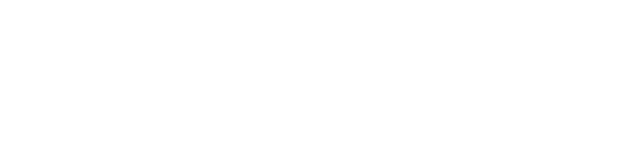
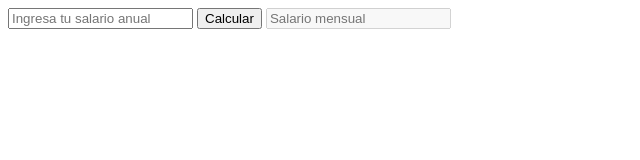
Before and after one commit to Alexis2428/r-Programacion-Clase-5, a plain HTML site: page index.html in a window 1280 px wide. Shown: the whole page, without its empty margins (0-640 px from the left). Drawn offline with Linux system fonts and the light colour scheme.

Commit message:
Crea un formulario

```diff
--- a/index.html
+++ b/index.html
@@ -8,6 +8,11 @@
     <title>Clase 5</title>
 </head>
 <body>
+    <form onsubmit="return false">
+        <input type="number" placeholder="Ingresa tu salario anual" id="salario-anual" />
+        <input type="submit" value="Calcular" id="calcular-salario-mensual" />
+        <input type="text" disabled placeholder="Salario mensual" id="salario-mensual" />
+    </form>
     <script src="tarea-clase-5.js"></script>
 </body>
 </html>
```
